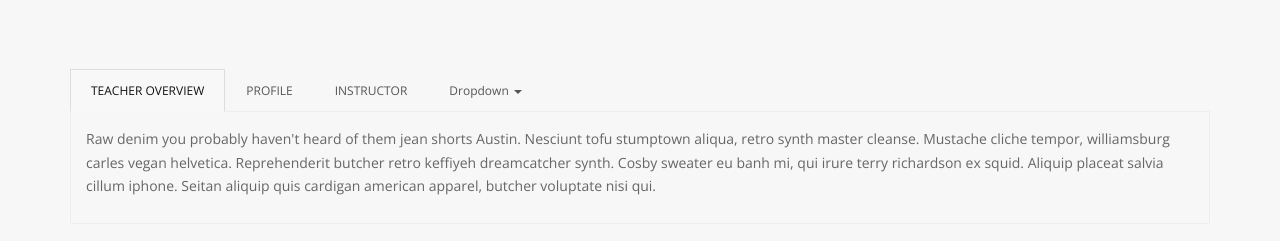
After one commit to TIJANI0826/TJCOURSE, a Django app: page /teacher/1/ in a window 1280 px wide. The commit adds this page. Shown: the part 346-587 px from the top of the page. Run offline with Django 3.2, Linux system fonts and the light colour scheme; data comes from the database, SQL or seed files in the repository; grey boxes labelled with a size stand in for pictures from a placeholder-image service; some libraries are stand-ins or nearby versions; some web fonts are replaced.

Commit message:
requirements.txt

```diff
--- a/simplecourse/admin.py
+++ b/simplecourse/admin.py
@@ -1,4 +1,7 @@
 from django.contrib import admin
-from .models import Course
+from .models import Course,User,Student,Teacher
 # Register your models here.
 admin.site.register(Course)
+admin.site.register(User)
+admin.site.register(Student)
+admin.site.register(Teacher)
--- a/simplecourse/forms.py
+++ b/simplecourse/forms.py
@@ -12,6 +12,7 @@ from .models import User,Student
 class TeacherSignUpForm(UserCreationForm):
     class Meta(UserCreationForm.Meta):
         model = User
+        # fields = ('username', 'first_name','last_name','email')
 
     def save(self, commit=True):
         user = super().save(commit=False)
@@ -32,7 +33,7 @@ class StudentSignUpForm(UserCreationForm):
         user.is_student = True
         user.save()
         student = Student.objects.create(user=user)
-        student.interests.add(*self.cleaned_data.get('interests'))
+        #student.interests.add(*self.cleaned_data.get('interests'))
         return user
 
 
--- a/simplecourse/models.py
+++ b/simplecourse/models.py
@@ -21,6 +21,20 @@ class Student(models.Model):
     def __str__(self):
         return self.user.username
 
+    def get_absolute_url(self):
+        return reverse('student-detail', args=[str(self.id)])
+
+class Teacher(models.Model):
+    user = models.OneToOneField(User, on_delete=models.CASCADE, primary_key=True)
+
+    # User reputation score.
+
+    def __str__(self):
+        return self.user.username
+
+    def get_absolute_url(self):
+        return reverse('teacher-detail', args=[str(self.user.id)])
+
 class Course(models.Model):
     user = models.ForeignKey(
         get_user_model(),
--- /dev/null
+++ b/simplecourse/templates/simplecourse/teacher_detail.html
@@ -0,0 +1,65 @@
+{% extends 'base.html' %}
+{% load static %}
+{% block maincontent %}
+<div class="main-content bg-lighter">
+    <!-- Section: inner-header -->
+    <section class="inner-header divider parallax layer-overlay overlay-dark-5" data-bg-img="images/bg/bg6.jpg">
+      <div class="container pt-70 pb-20">
+        <!-- Section Content -->
+        <div class="section-content">
+          <div class="row">
+            <div class="col-md-12">
+              <h2 class="title text-white text-center">{{ object.user.username }}</h2>
+              <ol class="breadcrumb text-left text-black mt-10">
+                <li><a href="#">Home</a></li>
+                <li><a href="#">Pages</a></li>
+                <li class="active text-gray-silver">Page Title</li>
+              </ol>
+            </div>
+          </div>
+        </div>
+      </div>
+    </section>
+
+    <section>
+        <div class="container pt-70 pb-20">
+            <!-- Section Content -->
+            <div class="section-content">
+
+                <ul id="myTab" class="nav nav-tabs boot-tabs">
+                    <li class="active"><a href="#home" data-toggle="tab">TEACHER OVERVIEW</a></li>
+                    <li><a href="#profile" data-toggle="tab">PROFILE</a></li>
+                    <li><a href="#instructor" data-toggle="tab">INSTRUCTOR</a></li>
+                    <li class="dropdown">
+                        <a href="#" id="myTabDrop2" class="dropdown-toggle" data-toggle="dropdown">Dropdown <b class="caret"></b></a>
+                        <ul class="dropdown-menu" role="menu" aria-labelledby="myTabDrop2">
+                            <li><a href="#dropdown1" tabindex="-1" data-toggle="tab">@fat</a></li>
+                            <li><a href="#dropdown2" tabindex="-1" data-toggle="tab">@mdo</a></li>
+                        </ul>
+                    </li>
+                </ul>
+
+                <div id="myTabContent" class="tab-content">
+                    <div class="tab-pane fade in active" id="home">
+                    <p>Raw denim you probably haven't heard of them jean shorts Austin. Nesciunt tofu stumptown aliqua, retro synth master cleanse. Mustache cliche tempor, williamsburg carles vegan helvetica. Reprehenderit butcher retro keffiyeh dreamcatcher synth. Cosby sweater eu banh mi, qui irure terry richardson ex squid. Aliquip placeat salvia cillum iphone. Seitan aliquip quis cardigan american apparel, butcher voluptate nisi qui.</p>
+                    </div>
+                    <div class="tab-pane fade" id="profile">
+                    <p>Food truck fixie locavore, accusamus mcsweeney's marfa nulla single-origin coffee squid. Exercitation +1 labore velit, blog sartorial PBR leggings next level wes anderson artisan four loko farm-to-table craft beer twee. Qui photo booth letterpress, commodo enim craft beer mlkshk aliquip jean shorts ullamco ad vinyl cillum PBR. Homo nostrud organic, assumenda labore aesthetic magna delectus mollit. Keytar helvetica VHS salvia yr, vero magna velit sapiente labore stumptown. Vegan fanny pack odio cillum wes anderson 8-bit, sustainable jean shorts beard ut DIY ethical culpa terry richardson biodiesel. Art party scenester stumptown, tumblr butcher vero sint qui sapiente accusamus tattooed echo park.</p>
+                    </div>
+                    <div class="tab-pane fade" id="instructor">
+                        <p>Food truck fixie locavore, accusamus mcsweeney's marfa nulla single-origin coffee squid. Exercitation +1 labore velit, blog sartorial PBR leggings next level wes anderson artisan four loko farm-to-table craft beer twee. Qui photo booth letterpress, commodo enim craft beer mlkshk aliquip jean shorts ullamco ad vinyl cillum PBR. Homo nostrud organic, assumenda labore aesthetic magna delectus mollit. Keytar helvetica VHS salvia yr, vero magna velit sapiente labore stumptown. Vegan fanny pack odio cillum wes anderson 8-bit, sustainable jean shorts beard ut DIY ethical culpa terry richardson biodiesel. Art party scenester stumptown, tumblr butcher vero sint qui sapiente accusamus tattooed echo park.</p>
+                    </div>
+                    <div class="tab-pane fade" id="dropdown1">
+                    <p>Etsy mixtape wayfarers, ethical wes anderson tofu before they sold out mcsweeney's organic lomo retro fanny pack lo-fi farm-to-table readymade. Messenger bag gentrify pitchfork tattooed craft beer, iphone skateboard locavore carles etsy salvia banksy hoodie helvetica. DIY synth PBR banksy irony. Leggings gentrify squid 8-bit cred pitchfork. Williamsburg banh mi whatever gluten-free, carles pitchfork biodiesel fixie etsy retro mlkshk vice blog. Scenester cred you probably haven't heard of them, vinyl craft beer blog stumptown. Pitchfork sustainable tofu synth chambray yr.</p>
+                    </div>
+                    <div class="tab-pane fade" id="dropdown2">
+                    <p>Trust fund seitan letterpress, keytar raw denim keffiyeh etsy art party before they sold out master cleanse gluten-free squid scenester freegan cosby sweater. Fanny pack portland seitan DIY, art party locavore wolf cliche high life echo park Austin. Cred vinyl keffiyeh DIY salvia PBR, banh mi before they sold out farm-to-table VHS viral locavore cosby sweater. Lomo wolf viral, mustache readymade thundercats keffiyeh craft beer marfa ethical. Wolf salvia freegan, sartorial keffiyeh echo park vegan.</p>
+                    </div>
+                </div>
+            </div>
+        </div>
+    </section>
+  </div>
+
+
+{% endblock %}
--- a/simplecourse/urls.py
+++ b/simplecourse/urls.py
@@ -1,11 +1,16 @@
 from django.urls import path
-from .views import home,CourseDetailView
 from django.conf import settings
 from django.conf.urls.static import static
+from .views import student, teachers
 # app_name = 'simplecourse'
 urlpatterns = [
-    path('', home ),
-    path('course/<int:pk>/', CourseDetailView.as_view(), name='course-detail')
+    path('', student.home ),
+    path('course/<int:pk>/', student.CourseDetailView.as_view(), name='course-detail'),
+    path('teacher/<int:pk>/', teachers.TeacherDetailView.as_view(), name='teacher-detail'),
+
+    path('student_register', student.StudentSignUpView.as_view(), name='student_signup'),
+    path('teacher_register',teachers.TeacherSignUpView.as_view(),name='teacher_signup'),
+
 ]
 if settings.DEBUG:
     urlpatterns+=static(settings.MEDIA_URL,document_root = settings.MEDIA_ROOT)
--- a/simplecourse/views.py
+++ b/simplecourse/views/teachers.py
@@ -1,5 +1,5 @@
 from django.shortcuts import render
-from .models import Course
+from ..models import Course, Teacher,Student
 from django.contrib import messages
 from django.contrib.auth import login
 from django.contrib.auth.decorators import login_required
@@ -14,35 +14,11 @@ from django.views.generic.detail import DetailView
 from django.contrib.auth import get_user_model
 
 from django.views.generic import CreateView, ListView, UpdateView
-from .forms import Student,TeacherSignUpForm,StudentSignUpForm
-# Create your views here.
-def home(request):
-    courses = Course.objects.all()
-    return render(request,'home.html',{'courses': courses})
+from ..forms import TeacherSignUpForm
 
-class CourseDetailView(DetailView):
-    model = Course
-    def get_context_data(self, **kwargs):
-        context = super().get_context_data(**kwargs)
-        courses = Course.objects.all()
-        context['courses'] = courses
 
-        return context
 User = get_user_model()
 
-class StudentSignUpView(CreateView):
-    model = User
-    form_class = StudentSignUpForm
-    template_name = 'registration/signup_form.html'
-
-    def get_context_data(self, **kwargs):
-        kwargs['user_type'] = 'student'
-        return super().get_context_data(**kwargs)
-
-    def form_valid(self, form):
-        user = form.save()
-        login(self.request, user)
-        return redirect('students:quiz_list')
 
 class TeacherSignUpView(CreateView):
     model = User
@@ -56,4 +32,16 @@ class TeacherSignUpView(CreateView):
     def form_valid(self, form):
         user = form.save()
         login(self.request, user)
-        return redirect('teachers:quiz_change_list')
+        return redirect('/')
+
+class TeacherDetailView(DetailView):
+    model = Teacher
+    def get_context_data(self, **kwargs):
+        context = super().get_context_data(**kwargs)
+        teachers = Teacher.objects.all()
+        courses = Course.objects.all()
+        students = Student.objects.all()
+        context['teachers'] = teachers
+        context['courses'] = courses
+        context['students'] = students
+        return context
--- a/templates/base.html
+++ b/templates/base.html
@@ -212,9 +212,9 @@
               </li>
               <li><a href="#home">Teachers</a>
                 <ul class="dropdown">
-                  <li><a href="page-teachers-style1.html">Teachers style 1</a></li>
-                  <li><a href="page-teachers-style2.html">Teachers style 2</a></li>
-                  <li><a href="page-teachers-details.html">Teachers Details</a></li>
+                  {% for teacher in teachers %}
+                  <li><a href="{{ teacher.get_absolute_url }}">{{ teacher }}</a></li>
+                  {% endfor %}
                 </ul>
               </li>
               <li><a href="#">Blog</a>
@@ -266,6 +266,19 @@
                   </li>
                 </ul>
               </li>
+              {% if user.is_authenticated %}
+              <li><a href="#">Welcome {{ user }}</a></li>
+              <li><a href="/accounts/logout">Logout</a></li>
+              {% else %}
+              <li><a href="#">Register</a>
+                <ul class="dropdown">
+                  <li><a href="{% url 'teacher_signup' %}">As a teacher</a></li>
+                  <li><a href="{% url 'student_signup' %}">As a Student</a></li>
+                </ul>
+              </li>
+
+              <li><a href="/accounts/login">Login</a></li>
+              {% endif %}
             </ul>
           </nav>
         </div>
--- a/tjcourse/urls.py
+++ b/tjcourse/urls.py
@@ -16,8 +16,10 @@ Including another URLconf
 from django.contrib import admin
 from django.urls import path
 from django.urls.conf import include
+from django.contrib.auth import views as auth_views
 
 urlpatterns = [
     path('admin/', admin.site.urls),
     path('',include('simplecourse.urls')),
+    path('accounts/', include('django.contrib.auth.urls'))
 ]
```
Also changed, not shown: requirements.txt (added, +15 -0 lines), simplecourse/templates/registration/login.html (added, +70 -0 lines), simplecourse/templates/registration/signup_form.html (added, +68 -0 lines), simplecourse/views/student.py (added, +52 -0 lines), tjcourse/settings.py (+9 -2 lines), db.sqlite3, simplecourse/migrations/0001_initial.py, simplecourse/migrations/0002_auto_20210731_0953.py (deleted), simplecourse/migrations/0002_course_student.py (added), simplecourse/migrations/0003_course_course_price.py (deleted), simplecourse/migrations/0003_teacher.py (added).
